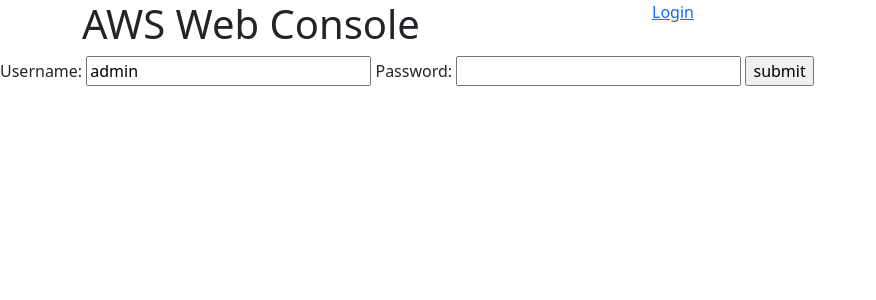
After one commit to smtwkla/AWS_Console, a Flask app: page /login in a window 1280 px wide. The commit adds this page. Shown: the top 300 px of the page, without its empty margins (0-876 px from the left). Run offline with Flask 3, Linux system fonts and the light colour scheme.

Commit message:
Login / Logout, Dockerfile added

```diff
--- a/aws_console_server/app.py
+++ b/aws_console_server/app.py
@@ -133,6 +133,9 @@
 
 @app.route("/action", methods=['GET'])
 def do_action():
+    if session.get('user') is None:
+        return redirect(url_for('do_login'))
+
     session.pop('msg_info', None)
     session.pop('msg_alert', None)
     il = boot_strap()
@@ -167,3 +170,27 @@
     session['msg_alert'] = msg if not result else None
 
     return redirect(url_for('index'))
+
+
+@app.route("/login", methods=['GET', 'POST'])
+def do_login():
+    if request.method == 'GET':
+        login_alert=session.pop('login_alert', None)
+        return render_template('login.j2',login_alert=login_alert)
+    elif request.method == 'POST':
+        username = request.form.get('user')
+        password = request.form.get('pwd')
+        if password == os.environ.get("PASSWORD"):
+            session['user'] = username
+            session.pop('login_alert', None)
+            return redirect(url_for('index'))
+        else:
+            session.pop('user', None)
+            session['login_alert'] = "Invalid Login!"
+            return redirect(url_for('do_login'))
+
+
+@app.route("/logout", methods=['GET'])
+def do_logout():
+    session.pop('user', None)
+    return redirect(url_for('index'))
--- /dev/null
+++ b/aws_console_server/templates/base.j2
@@ -0,0 +1,40 @@
+<!DOCTYPE html>
+<html lang="en">
+<head>
+<link href="https://cdn.jsdelivr.net/npm/bootstrap@5.0.2/dist/css/bootstrap.min.css"
+      rel="stylesheet" integrity="sha384-EVSTQN3/azprG1Anm3QDgpJLIm9Nao0Yz1ztcQTwFspd3yD65VohhpuuCOmLASjC"
+      crossorigin="anonymous">
+<title>AWS Web Console</title>
+</head>
+<body>
+
+{% block heading %}
+     <div class="container">
+            <div class="row">
+                <div class="col-6"><h1>AWS Web Console</h1></div>
+                <div class="col-6">
+                    {% if session['user'] is defined %}
+                        User {{ session['user'] }} | <a href="/logout">Logout</a>
+                    {% else %}
+                        <a href="/login">Login</a>
+                    {% endif %}
+                </div>
+            </div>
+    </div>
+{% endblock %}
+
+{% block messages %}
+    {%  if msg_alert is defined and msg_alert is string %}
+        <div class="alert alert-danger" role="alert">{{ msg_alert }}</div>
+    {% endif %}
+
+    {%  if msg_info is defined and msg_info is string%}
+        <div class="alert alert-success" role="alert">{{ msg_info }}</div>
+    {% endif %}
+{% endblock %}
+
+{% block content %}
+{% endblock %}
+
+</body>
+</html>
--- /dev/null
+++ b/aws_console_server/templates/login.j2
@@ -0,0 +1,19 @@
+{% extends "base.j2" %}
+
+{% block messages %}
+        {%  if login_alert is defined and login_alert is string%}
+        <div class="alert alert-danger" role="alert">{{ login_alert }}</div>
+    {% endif %}
+{% endblock %}
+
+{% block content %}
+    <form name="login" id="frm-login" action="login" method="post">
+        <label> Username:
+            <input type="text" id="user" name="user" value="admin" size="25">
+        </label>
+        <label> Password:
+            <input type="password" id="pwd" name="pwd" value="" size="25">
+        </label>
+        <input type="submit" value="submit">
+    </form>
+{% endblock %}
```
Also changed, not shown: aws_console_server/templates/console.j2 (+3 -21 lines), 1 other file.
